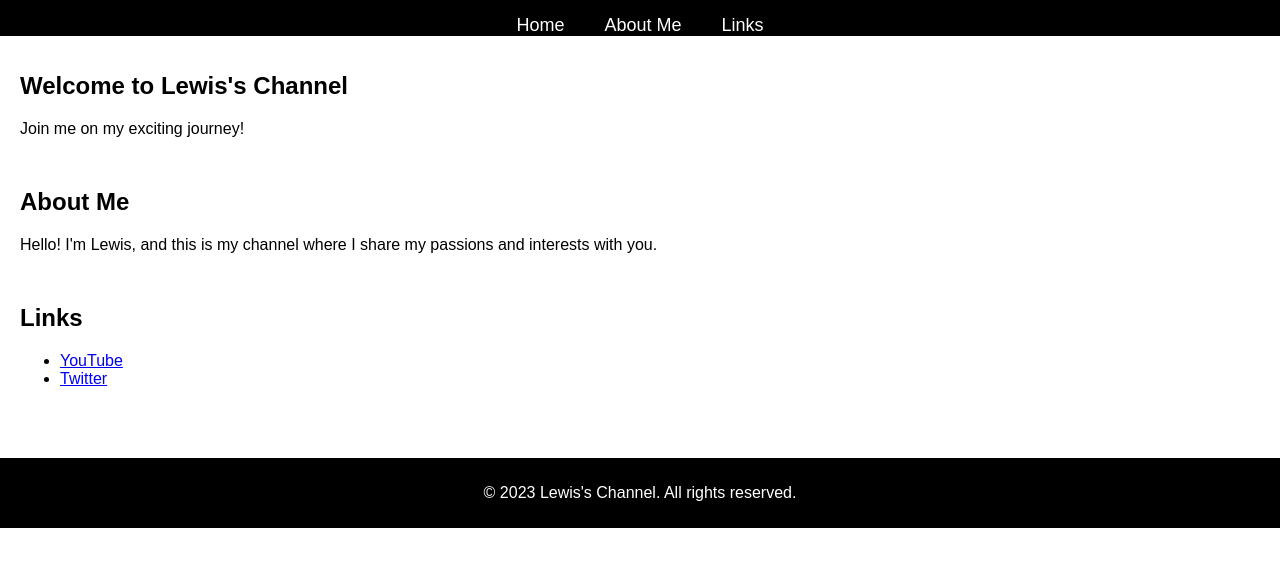
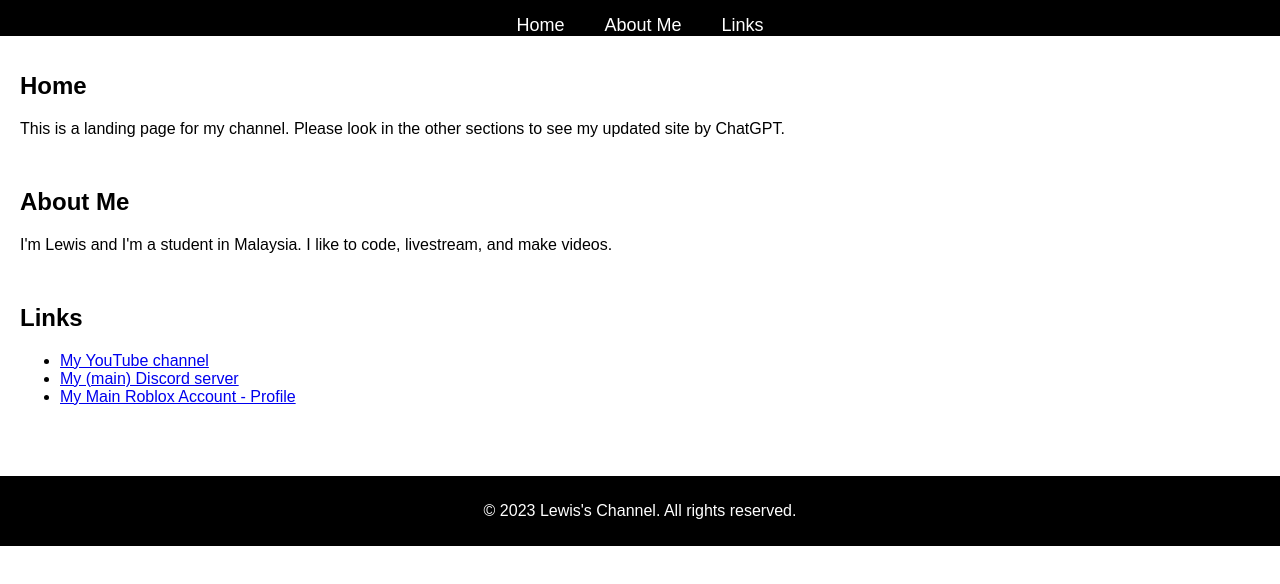
Before and after one commit to 0xVienna/Lewis.Channel, a plain HTML site: page index.html in a window 1280 px wide. Drawn offline with Linux system fonts and the light colour scheme.

Commit message:
Update index.html
fixed all the info

```diff
--- a/index.html
+++ b/index.html
@@ -18,18 +18,19 @@
   </header>
   <main>
     <section id="home">
-      <h1>Welcome to Lewis's Channel</h1>
-      <p>Join me on my exciting journey!</p>
+      <h1>Home</h1>
+      <p>This is a landing page for my channel. Please look in the other sections to see my updated site by ChatGPT.</p>
     </section>
     <section id="about">
       <h2>About Me</h2>
-      <p>Hello! I'm Lewis, and this is my channel where I share my passions and interests with you.</p>
+      <p>I'm Lewis and I'm a student in Malaysia. I like to code, livestream, and make videos.</p>
     </section>
     <section id="links">
       <h2>Links</h2>
       <ul>
-        <li><a href="https://www.youtube.com/channel" target="_blank">YouTube</a></li>
-        <li><a href="https://www.twitter.com/lewisch" target="_blank">Twitter</a></li>
+        <li><a href="https://www.youtube.com/@Lewis.Channel" target="_blank">My YouTube channel</a></li>
+        <li><a href="https://discord.gg/3RAgJebay3" target="_blank">My (main) Discord server</a></li>
+        <li><a href="https://web.roblox.com/users/1601548992/profile" target="_blank">My Main Roblox Account - Profile</a></li>
         <!-- Add more links here -->
       </ul>
     </section>
```
